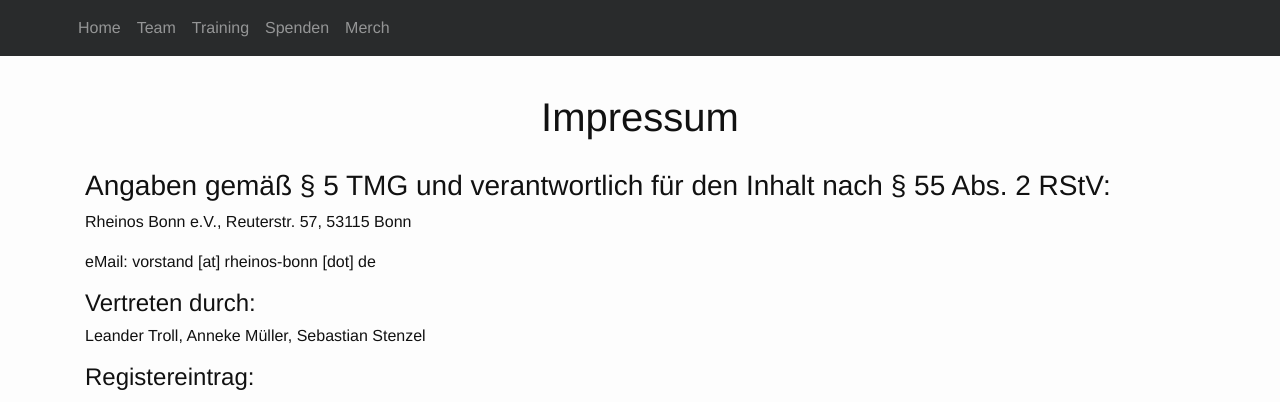
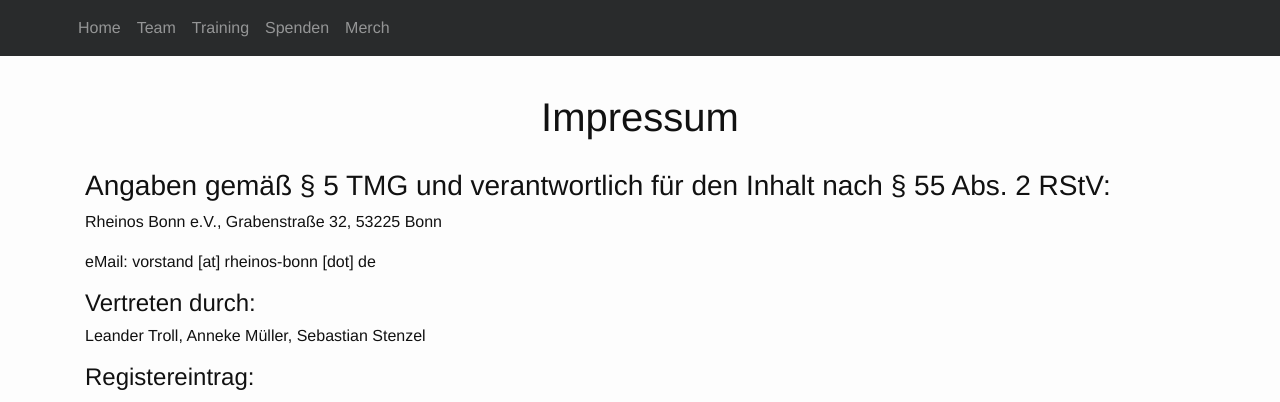
Before and after one commit to rheinos/rheinos.github.io, a Jekyll site: the page built from impressum.md, in a window 1280 px wide. Shown: the top 402 px of the page. Built offline with Jekyll 4.4.1, drawn with Linux system fonts in a browser that asks for light colours; nearby versions of some CDN libraries.

Commit message:
Adresse geändert

```diff
--- a/impressum.md
+++ b/impressum.md
@@ -7,8 +7,8 @@
 
 ### Angaben gemäß § 5 TMG und verantwortlich für den Inhalt nach § 55 Abs. 2 RStV:
 Rheinos Bonn e.V.,
-Reuterstr. 57,
-53115 Bonn
+Grabenstraße 32,
+53225 Bonn
 
 eMail: vorstand [at] rheinos-bonn [dot] de
 
```
